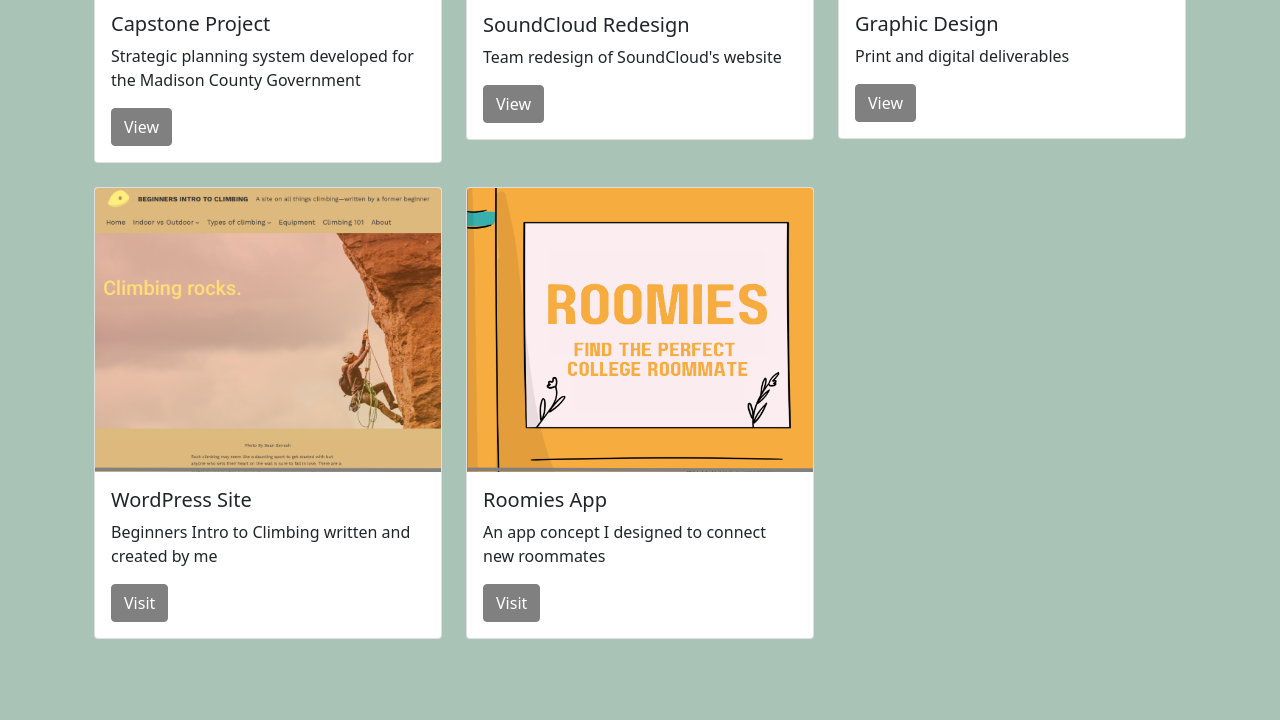
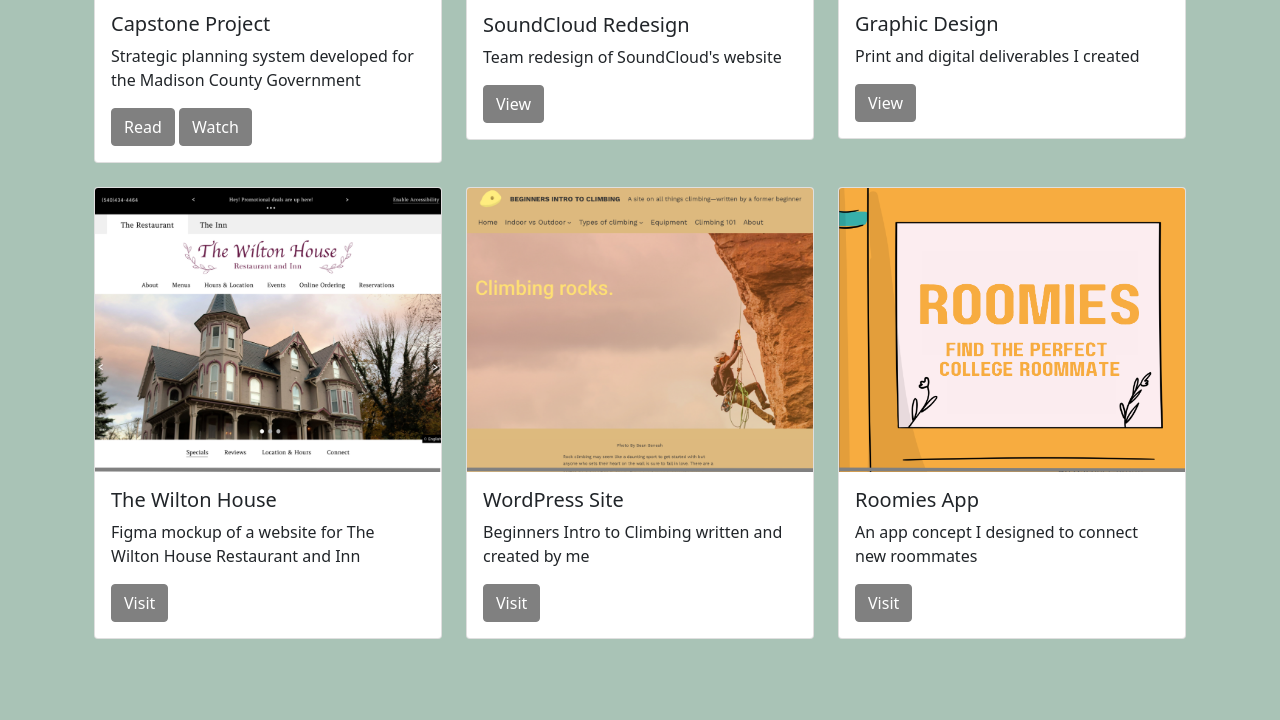
Before and after one commit to rachelgordon-gh/portfolio, a plain HTML site: page Portfolio Site/index.html in a window 1280 px wide. Shown: the part 1420-2140 px from the top of the page. Drawn offline with nearby package versions, Linux system fonts and the light colour scheme.

Commit message:
Add files via upload

```diff
--- a/Portfolio Site/index.html
+++ b/Portfolio Site/index.html
@@ -30,7 +30,7 @@
                         <!-- The hrefs here must match the ID attribute of the corresponding divs/containers -->
                         <li class="nav-item"><a class="nav-link" href="#uxanddesignwork">UX and Visual Design</a></li>
                         <li class="nav-item"><a class="nav-link" href="#writing">Writing</a></li>
-                        <li class="nav-item"><a class="nav-link" href="#photo & video">Photo & Video</a></li>
+                        <li class="nav-item"><a class="nav-link" href="#photovideo">Photo & Video</a></li>
                         <li class="nav-item"><a class="nav-link" href="#resume">Resume</a></li>
                     </ul>
                 </div>
@@ -74,11 +74,12 @@
             <!-- Capstone Project -->
                          <div class="col-md-4">
                          <div class="card mt-4">
-                          <img src="images/capstone.png" class="card-img-top img-fluid" alt="resume">
+                          <img src="images/capstone.png" class="card-img-top img-fluid" alt="capstone project">
                           <div class="card-body">
                             <h5 class="card-title">Capstone Project</h5>
                             <p class="card-text">Strategic planning system developed for the Madison County Government</p>
-                            <a href="https://drive.google.com/file/d/1X9m0HJWDd95HquEy7sdoeUw_cD5DvqKw/view?usp=sharing" target="_blank" class="btn btn-primary">View</a>
+                            <a href="images/capstone.pdf" target="_blank" class="btn btn-primary">Read</a>
+                              <a href="https://drive.google.com/file/d/1GqQB9qX1at3LcZJ3KBwMlwxM-w2C_c5g/view?usp=sharing" target="_blank" class="btn btn-primary">Watch</a>
                             </div>
                           </div>
                         </div>
@@ -102,11 +103,23 @@
               alt="UX Poster">
               <div class="card-body">
                 <h5 class="card-title">Graphic Design</h5>
-                <p class="card-text">Print and digital deliverables</p>
+                <p class="card-text">Print and digital deliverables I created</p>
                 <a href="images/graphics.pdf" target="_blank" class="btn btn-primary">View</a>
                 </div>
               </div>
             </div>
+
+            <!-- Wilton House Card-->
+            <div class="col-md-4">
+            <div class="card mt-4">
+              <img src="images/wilton.png" class="card-img-top img-fluid" alt="Wilton House website mockup">
+              <div class="card-body">
+                <h5 class="card-title">The Wilton House</h5>
+                <p class="card-text">Figma mockup of a website for The Wilton House Restaurant and Inn</p>
+                <a href="https://www.figma.com/proto/8I8LJwoPibIqIuizaiUAIm/Wilton-House-Redesign?node-id=32-38&t=ctRbTXpcLW0yHv4i-1&scaling=scale-down&page-id=0%3A1&starting-point-node-id=32%3A38" target="_blank" class="btn btn-primary">Visit</a>
+              </div>
+            </div>
+         </div>
 
             <!-- Climbing Card-->
             <div class="col-md-4">
@@ -183,13 +196,13 @@
 <!-- End Writing-->
 
 
-<!-- Photography & Video section-->
+<!-- Photo & Video section-->
    <section id="photovideo">
      <div class="container px-4">
        <div class="row gx-4 justify-content-center">
           <div class="col-lg-20">
             <h2>Photo & Video</h2>
-               <p class="lead">Experienced in shooting portraits & events, photojournalism, video production and editing </p>
+               <p class="lead">Experience in shooting portraits & events, photojournalism, video production and editing </p>
 
                 <div class="row">
                     <!-- Photography Card-->
@@ -198,7 +211,7 @@
                       <img src="images/photos.png" class="card-img-top img-fluid" alt="My Youtube channel">
                       <div class="card-body">
                         <h5 class="card-title">My Photography</h5>
-                        <p class="card-text">Pictures taken for Alexandria Living</p>
+                        <p class="card-text">Pictures taken for Alexandria Living Magazine</p>
                         <a href="https://www.flickr.com/photos/156728931@N04/sets/72177720304214379/" target="_blank" class="btn btn-primary">View</a>
                         </div>
                       </div>
```
Also changed, not shown: Portfolio Site/images/wilton.png (added), 2 other files.
